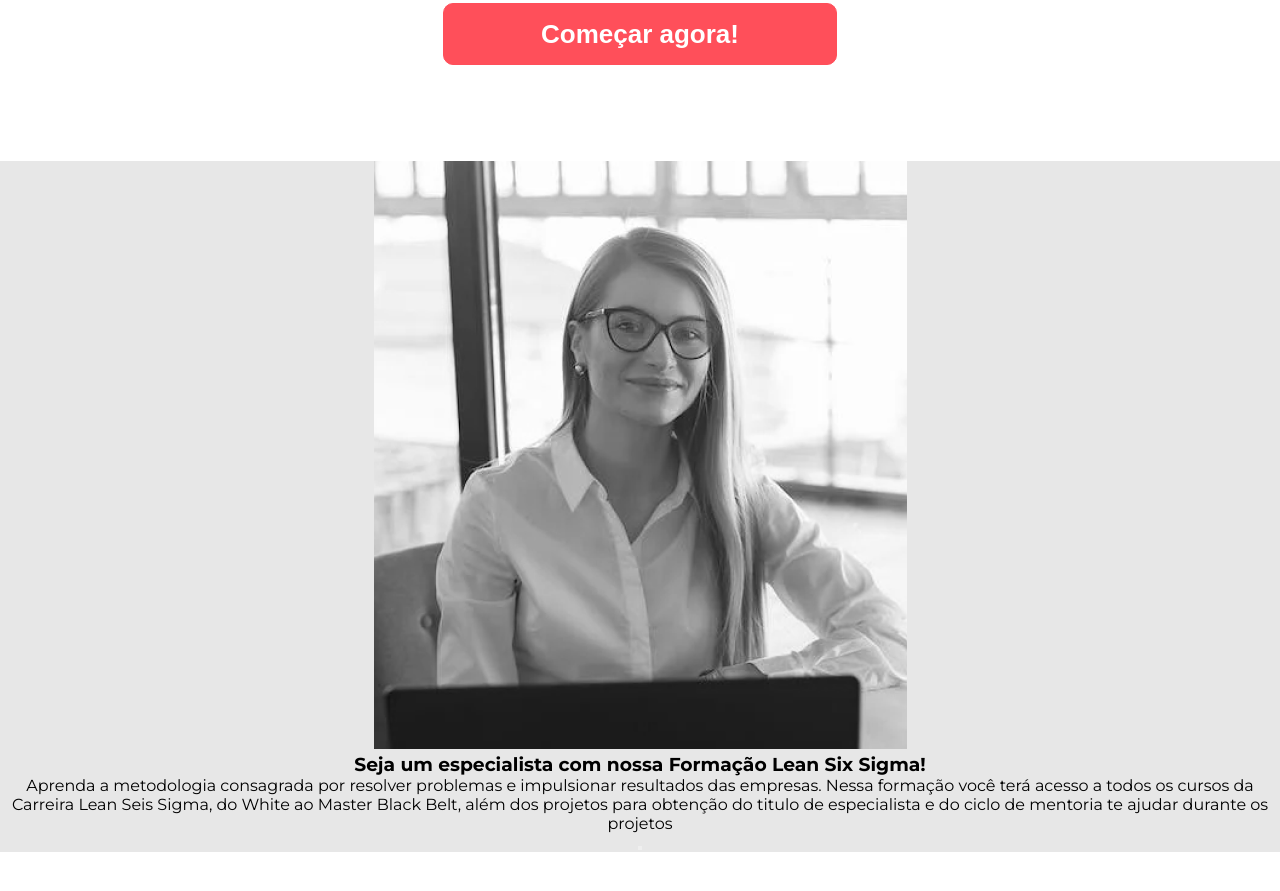
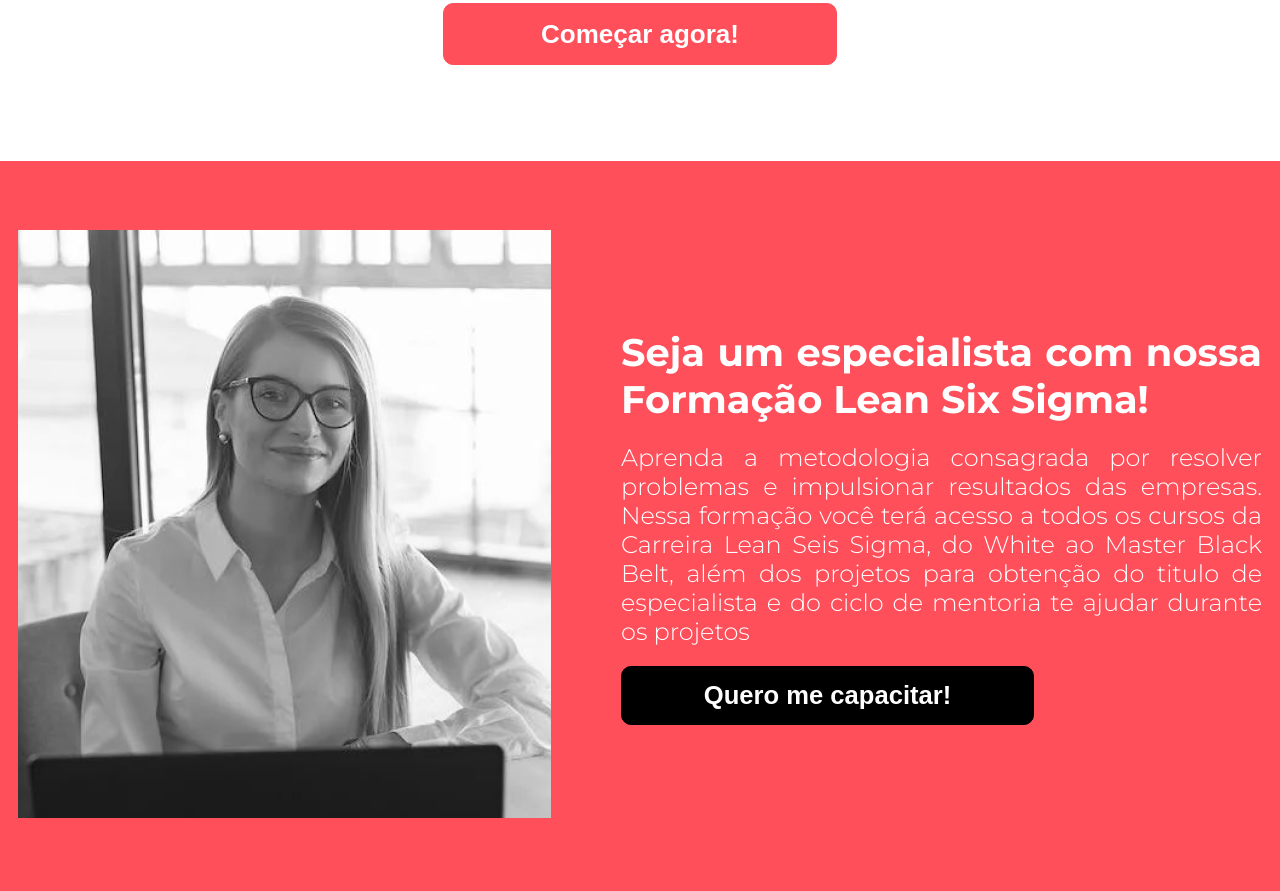
Before and after one commit to LucasMiranda7/LandingPage_Votto, a plain HTML site: page index.html in a window 1280 px wide. Shown: the part 1606-2497 px from the top of the page. Before the commit the page ends 2458 px from the top, so only its background shows below. Drawn offline with Linux system fonts and the light colour scheme.

Commit message:
Section3 final

```diff
--- a/index.html
+++ b/index.html
@@ -49,22 +49,19 @@
           <img src="Imagens/image 2.png" alt="">
           <img src="Imagens/image 3.png" alt="">
         </picture>
-
       </article>
       <button class="btn-enviar">Começar agora!</button>
     </section>
 
-    <section>
-
-         <img src="Imagens/image 4.png" alt="">
-
-
-      <article>
+    <section class="apresentação3-voitto">
+      <img class="imagem_ilustrativa3" src="Imagens/image 4.png" alt="">
+      <article class="textfield3">
         <h3>Seja um especialista com nossa Formação Lean Six Sigma!</h3>
         <p>Aprenda a metodologia consagrada por resolver problemas e impulsionar resultados das empresas. Nessa formação você terá acesso a todos os cursos da Carreira Lean Seis Sigma, do White ao Master Black Belt, além dos projetos para obtenção do titulo de especialista e do ciclo de mentoria te ajudar durante os projetos
         </p>
+         <button class="btn-sigma">Quero me capacitar!</button>
       </article>
-      <button></button>
+
     </section>
 </main>
 
--- a/style.css
+++ b/style.css
@@ -175,7 +175,7 @@ body {
 }
 
 .textfield2 > p {
-  width: 1126px;
+  width: 1226px;
 }
 
 .textfield2 .text_alert2 {
@@ -191,8 +191,58 @@ body {
 
 
 
+.apresentação3-voitto {
+  background-color: var(--cor3);
+  color: var(--cor2);
+
+  display: flex;
+  flex-direction: row;
+  align-items: center;
+  justify-content: center;
+  gap: 70px;
 
 
+  & .imagem_ilustrativa3 {
+  padding: 4.32rem 0 4.7rem 0;
+  }
+}
+
+
+.textfield3 {
+  display: flex;
+  flex-direction: column;
+
+  text-align: justify;
+
+  gap: 20px;
+  width: 641px;
+
+
+
+  & h3 {
+    font-size: 2.4rem;
+  }
+
+  & p {
+    font-size: 1.5rem;
+    font-weight: 300;
+
+  }
+
+  & .btn-sigma {
+    color: white;
+    background: var(--color-paragrafo);
+    border: 1px solid var(--color-paragrafo);
+    border-radius: 10px;
+
+    font-size: 1.6rem;
+    font-weight: 800;
+    padding: 0.9rem;
+    width: 413px;
+
+    }
+
+  }
 
 
 
```
